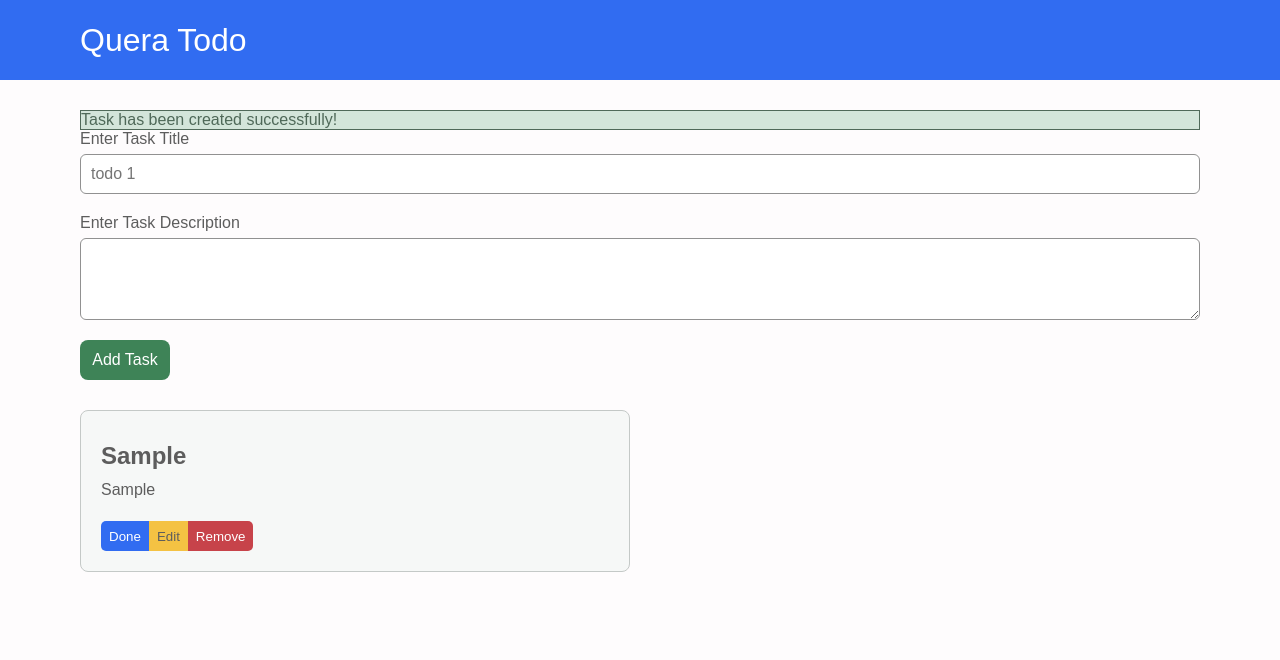
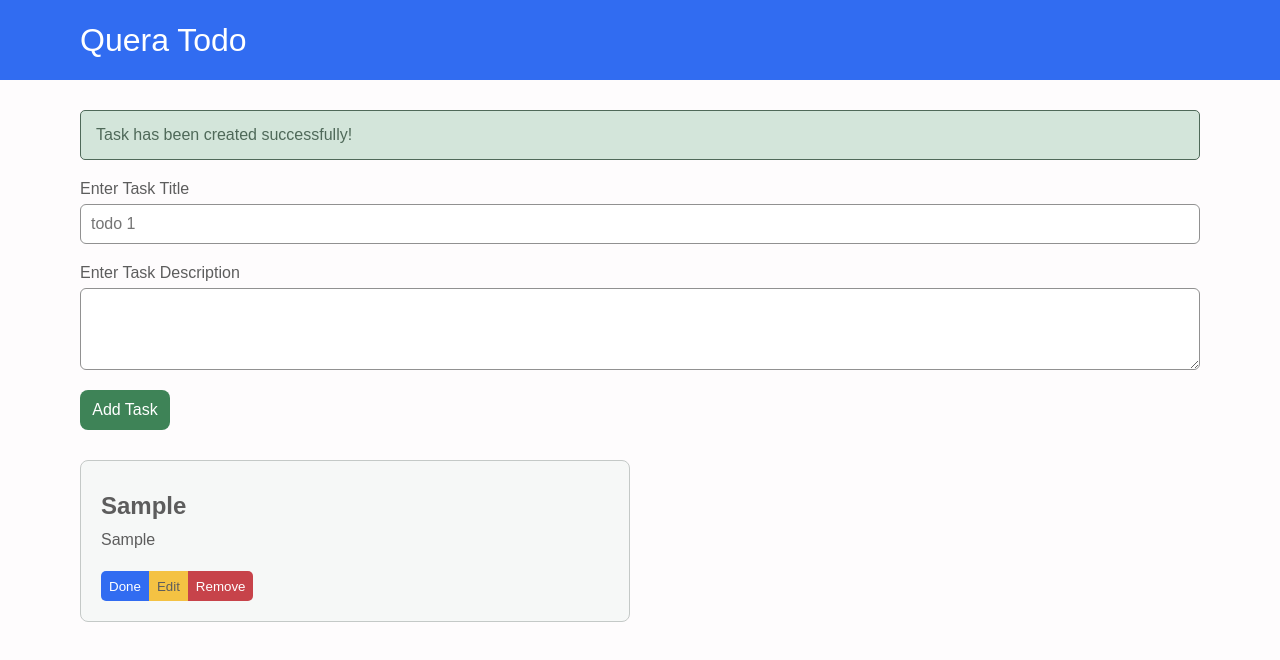
Before and after one commit to gelvh/todoList, a plain HTML site: page index.html in a window 1280 px wide. Both pictures are taken after typing "Sample", "Sample" into the empty fields and a click on the button "Add Task". Drawn offline with Linux system fonts and the light colour scheme.

Commit message:
Update style.css

```diff
--- a/style.css
+++ b/style.css
@@ -27,21 +27,18 @@ h1 {
 main {
   margin: 30px;
 }
-#error {
-  display: none;
+.error {
   height: 50px;
   margin-bottom: 20px;
   border-radius: 5px;
   padding: 15px;
 }
 .errorGreen {
-  display: block !important;
   background-color: #d3e5da;
   color: #4f6959;
   border: #4f6959 0.5px solid;
 }
 .errorRed {
-  display: block !important;
   background-color: #f1d7d8;
   color: #7f4f58;
   border: #7f4f58 0.5px solid;
```
